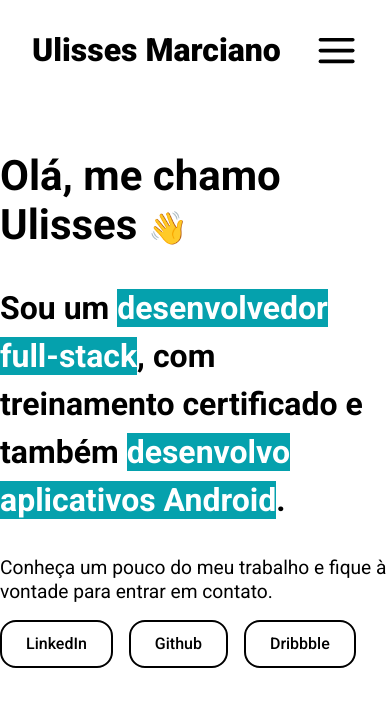
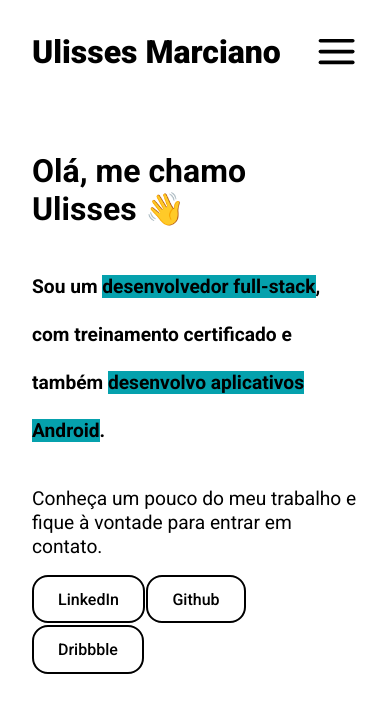
Before and after one commit to ulissesmarciano/portfolio-ulisses, a React (Create React App) app: page / in a window 390 px wide. Shown: the top 712 px of the page. Built offline with nearby package versions, Linux system fonts and the light colour scheme.

Commit message:
Adicionando breakpoints nas greeting-screen

```diff
--- a/src/components/Header/styles.js
+++ b/src/components/Header/styles.js
@@ -20,10 +20,6 @@ export const Container = styled.header`
    .navigation-bar ul {
         display: flex;
         justify-content: space-between;
-   }
-
-   @media (max-width: 1200px){
-        padding: 1.8rem 2rem;
    }
 
    @media (max-width: 768px){
--- a/src/page/styles.js
+++ b/src/page/styles.js
@@ -77,4 +77,30 @@ export const Container = styled.div`
         display: flex;
         gap: 1rem;
     }
+
+    @media (max-width: 1200px){
+        padding: 0 2rem;
+    }
+
+    @media(max-width: 769px){
+
+        .content-section .greeting-screen h3 {
+            font-size: 2rem;
+        }
+
+        .content-section .greeting-screen .summary-sentence {
+            font-size: 1.2rem;
+        }
+
+        .content-section .greeting-screen .summary-sentence span {
+        color: #000;
+    }
+
+    @media(max-width: 425px){
+        .content-section .greeting-screen .contact-section .contact-link-section {
+            gap: .1rem;
+            flex-wrap: wrap;
+        }
+    }
+    }
 `
```
